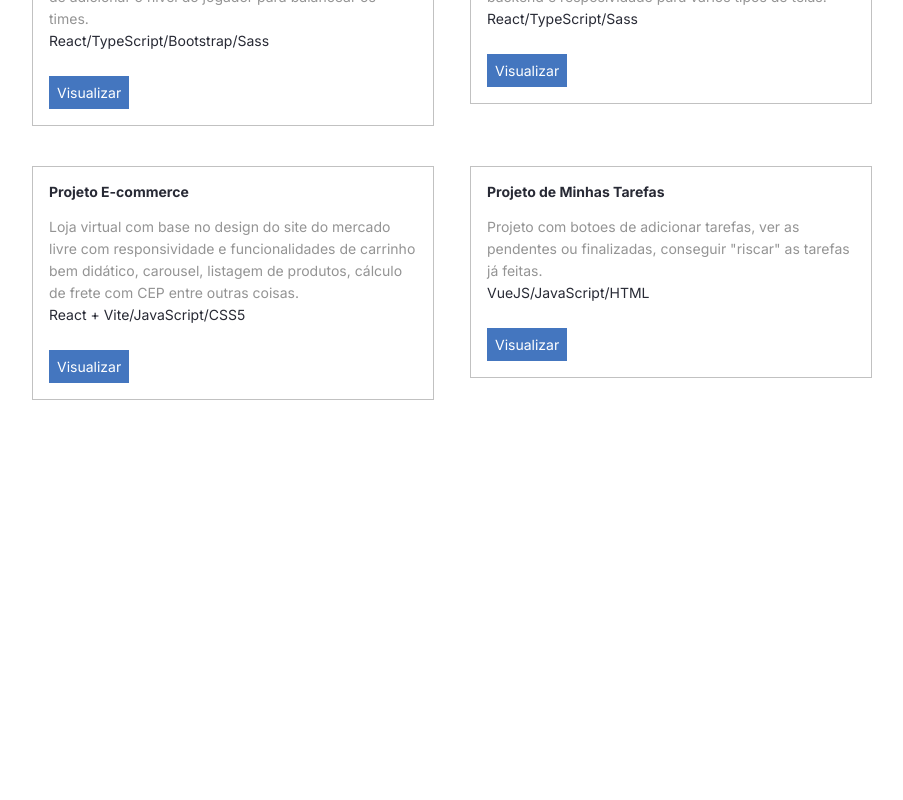
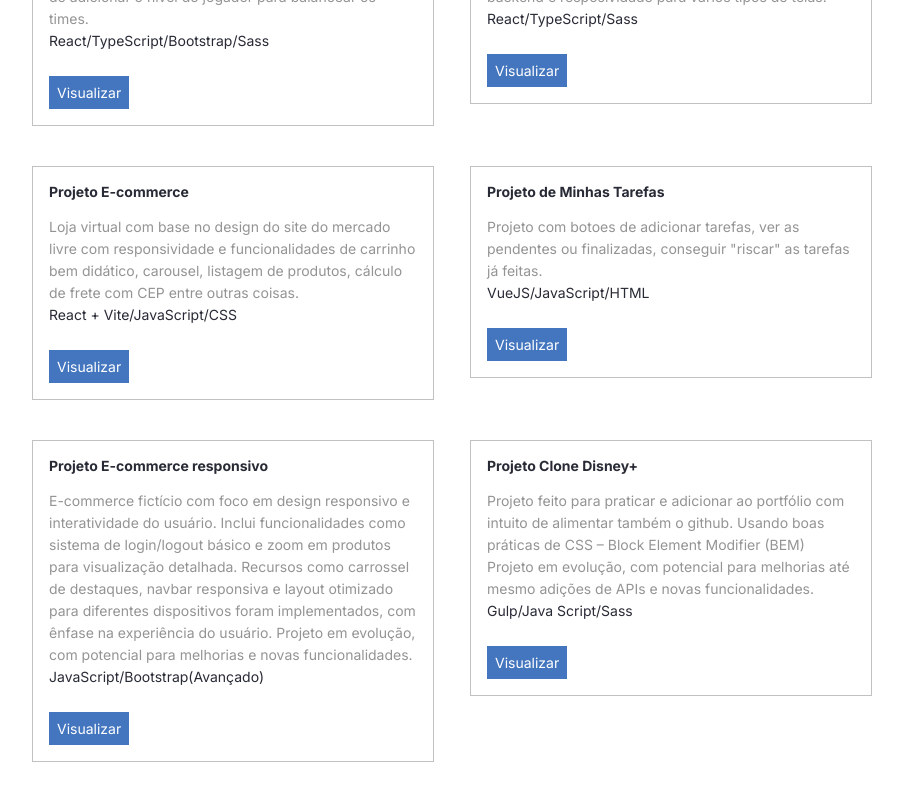
Before and after one commit to rbtzinn/portifolio, a React (Create React App) app: page / in a window 1280 px wide. Shown: the part 671-1471 px from the top of the page, without its empty margins (280-1183 px from the left). Before the commit the page ends 1151 px from the top, so only its background shows below. Built offline with nearby package versions, Linux system fonts and the light colour scheme.

Commit message:
more project

```diff
--- a/src/containers/Projetos/index.tsx
+++ b/src/containers/Projetos/index.tsx
@@ -24,7 +24,7 @@ const projetos = [
     nome: 'Projeto E-commerce',
     descricao:
       'Loja virtual com base no design do site do mercado livre com responsividade e funcionalidades de carrinho bem didático, carousel, listagem de produtos, cálculo de frete com CEP entre outras coisas. ',
-    ferramentas: 'React + Vite/JavaScript/CSS5 ',
+    ferramentas: 'React + Vite/JavaScript/CSS ',
     link: 'https://ycommerce-taupe.vercel.app'
   },
   {
@@ -33,6 +33,20 @@ const projetos = [
       'Projeto com botoes de adicionar tarefas, ver as pendentes ou finalizadas, conseguir "riscar" as tarefas já feitas.',
     ferramentas: 'VueJS/JavaScript/HTML',
     link: 'https://todo-vue-zeta-six.vercel.app'
+  },
+  {
+    nome: 'Projeto E-commerce responsivo',
+    descricao:
+      ' E-commerce fictício com foco em design responsivo e interatividade do usuário. Inclui funcionalidades como sistema de login/logout básico e zoom em produtos para visualização detalhada.  Recursos como carrossel de destaques, navbar responsiva e layout otimizado para diferentes dispositivos foram implementados, com ênfase na experiência do usuário.  Projeto em evolução, com potencial para melhorias e novas funcionalidades.',
+    ferramentas: 'JavaScript/Bootstrap(Avançado)',
+    link: 'https://ecommerce-xi-ten-83.vercel.app/index.html#'
+  },
+  {
+    nome: 'Projeto Clone Disney+',
+    descricao:
+      ' Projeto feito para praticar e adicionar ao portfólio com intuito de alimentar também o github. Usando boas práticas de CSS – Block Element Modifier (BEM) Projeto em evolução, com potencial para melhorias até mesmo adições de APIs e novas funcionalidades.',
+    ferramentas: 'Gulp/Java Script/Sass',
+    link: 'https://clone-disneyplus-one-pi.vercel.app/'
   }
 ]
 
```
